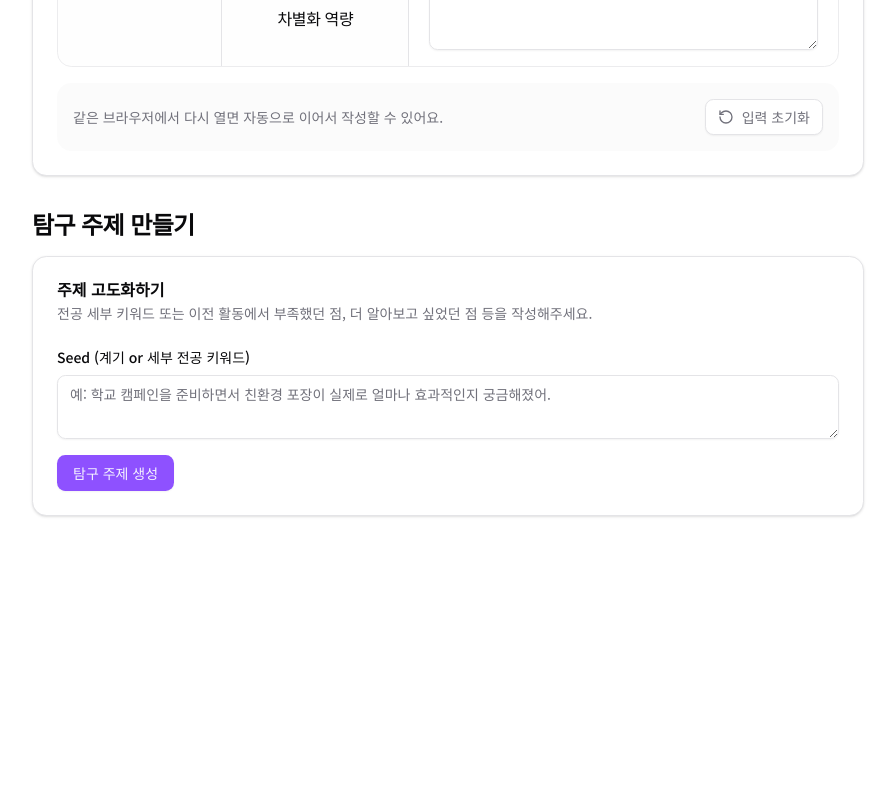
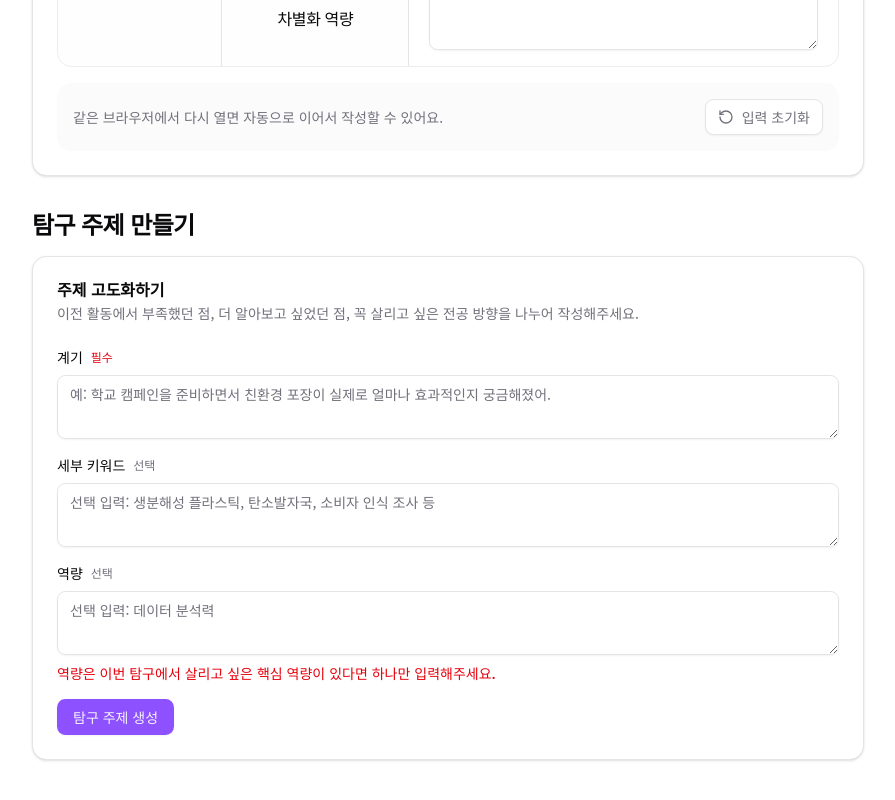
Before and after one commit to MEA-Co/MEA-Hub, a Next.js app: page /topics in a window 1280 px wide. Shown: the part 941-1741 px from the top of the page, without its empty margins (192-1087 px from the left). Before the commit the page ends 1521 px from the top, so only its background shows below. Built offline with nearby package versions, Linux system fonts and the light colour scheme.

Commit message:
update inputs

```diff
--- a/app/api/topics/previous-activity/route.ts
+++ b/app/api/topics/previous-activity/route.ts
@@ -72,37 +72,55 @@ function badRequest(message: string) {
   return NextResponse.json({ error: message }, { status: 400 });
 }
 
+function trimRequestInput(value: unknown) {
+  return typeof value === 'string' ? value.trim() : '';
+}
+
 async function generateWithModel(
   client: OpenAI,
   model: string,
   motivationInput: string,
+  detailKeywordInput: string,
+  competencyInput: string,
   worksheetSummary: string[],
 ): Promise<PreviousActivityTopicResponse> {
   const prompt = [
     '너는 대한민국 고등학생의 생활기록부용 탐구 주제를 설계하는 입학 컨설턴트다.',
     '학생이 입력한 계기를 가장 중요하게 사용하고, 재료함 내용은 보조 키워드로만 활용하라.',
+    '학생이 입력한 세부 키워드가 있다면 탐구 주제, 구체화, 사용된 키워드 목록에 반드시 반영하라.',
+    '학생이 입력한 역량이 있다면 탐구 방법론이나 구체화 방향에서 그 역량을 살릴 수 있도록 추천하라.',
     '재료함 정보는 1순위 희망 전공, 전공 세부 키워드, 전공 가치관, 차별화 역량만 참고하라.',
     '재료함 정보는 반영 가능한 것만 선택적으로 활용하고, 계기와 관련성이 낮으면 굳이 사용하지 마라.',
-    '출력은 반드시 지정된 JSON 스키마만 사용하라.',
+    '출력은 반드시 지정된 JSON 스키마만 사용하라. 또한, 출력의 어투는 개조식으로 하고, 문장형으로 응답하지 마라',
     '계기 작성 규칙:',
     '- 학생이 입력한 계기를 바탕으로 탐구의 출발점을 자연스럽고 구체적으로 정리한다.',
     '- 필요하다면 문장을 다듬을 수는 있지만 입력한 계기의 핵심 문제의식은 유지한다.',
     '주제 작성 규칙:',
     '- 반드시 키워드와 탐구 방법을 함께 포함한다.',
+    '- 학생이 입력한 세부 키워드가 있다면 해당 키워드를 반드시 포함한다.',
     '- 탐구 방법은 비교 분석, 실험, 문헌 조사, 설문, 사례 조사 등 고등학생이 수행 가능한 수준이어야 한다.',
     '구체화 작성 규칙:',
     '- 탐구를 대신 수행하지 말라.',
     '- 학생이 탐구 과정에서 구체적으로 밝혀야 할 점을 제안하라.',
     '- 변수, 비교 기준, 실험 조건, 관찰 지표, 수치화 포인트 등을 포함할 수 있다.',
+    '- 학생이 입력한 역량이 있다면 그 역량이 드러날 수 있는 방법론, 분석 기준, 산출물 방향을 포함한다.',
     '역량 작성 규칙:',
     '- 이 탐구를 통해 생활기록부에서 어필 가능한 역량을 제안하라.',
+    '- 학생이 입력한 역량이 있다면 그 역량을 중심으로 제안하되 억지로 여러 역량으로 확장하지 마라.',
     '성장 작성 규칙:',
     '- 이번 탐구 이후에 이어질 수 있는 후속 탐구 주제를 제안하라.',
     '사용된 키워드 목록 규칙:',
-    '- 주어진 재료함 내용과 입력된 계기 중 실제 결과에 반영한 키워드만 포함하라.',
+    '- 주어진 재료함 내용, 입력된 계기, 입력된 세부 키워드, 입력된 역량 중 실제 결과에 반영한 키워드만 포함하라.',
+    '- 학생이 입력한 세부 키워드가 있다면 반드시 포함하라.',
     '',
     '[학생이 입력한 계기]',
     motivationInput,
+    '',
+    '[학생이 입력한 세부 키워드]',
+    detailKeywordInput || '입력 없음',
+    '',
+    '[학생이 입력한 역량]',
+    competencyInput || '입력 없음',
     '',
     '[재료함 보조 키워드]',
     worksheetSummary.length > 0
@@ -153,7 +171,9 @@ export async function POST(request: Request) {
     return badRequest('요청 본문을 읽을 수 없습니다.');
   }
 
-  const motivationInput = body.motivationInput?.trim();
+  const motivationInput = trimRequestInput(body.motivationInput);
+  const detailKeywordInput = trimRequestInput(body.detailKeywordInput);
+  const competencyInput = trimRequestInput(body.competencyInput);
 
   if (!motivationInput) {
     return badRequest('계기를 입력해주세요.');
@@ -181,6 +201,8 @@ export async function POST(request: Request) {
         client,
         REQUESTED_MODEL,
         motivationInput,
+        detailKeywordInput,
+        competencyInput,
         worksheetSummary,
       );
       return NextResponse.json(result);
@@ -193,6 +215,8 @@ export async function POST(request: Request) {
         client,
         FALLBACK_MODEL,
         motivationInput,
+        detailKeywordInput,
+        competencyInput,
         worksheetSummary,
       );
       return NextResponse.json(result);
--- a/app/topics/_components/TopicGenerationTabs.tsx
+++ b/app/topics/_components/TopicGenerationTabs.tsx
@@ -22,6 +22,8 @@ import type { PreviousActivityTopicResponse } from '../_lib/topicGeneration';
 
 export default function TopicGenerationTabs() {
   const [motivationInput, setMotivationInput] = useState('');
+  const [detailKeywordInput, setDetailKeywordInput] = useState('');
+  const [competencyInput, setCompetencyInput] = useState('');
   const [isLoading, setIsLoading] = useState(false);
   const [error, setError] = useState<string | null>(null);
   const [result, setResult] = useState<PreviousActivityTopicResponse | null>(
@@ -29,9 +31,11 @@ export default function TopicGenerationTabs() {
   );
 
   async function handleGenerateTopic() {
-    const trimmed = motivationInput.trim();
+    const trimmedMotivation = motivationInput.trim();
+    const trimmedDetailKeyword = detailKeywordInput.trim();
+    const trimmedCompetency = competencyInput.trim();
 
-    if (!trimmed) {
+    if (!trimmedMotivation) {
       setError('계기를 먼저 입력해주세요.');
       return;
     }
@@ -61,7 +65,9 @@ export default function TopicGenerationTabs() {
             'Content-Type': 'application/json',
           },
           body: JSON.stringify({
-            motivationInput: trimmed,
+            motivationInput: trimmedMotivation,
+            detailKeywordInput: trimmedDetailKeyword,
+            competencyInput: trimmedCompetency,
             worksheet,
           }),
           timeoutMs: 60000,
@@ -93,15 +99,18 @@ export default function TopicGenerationTabs() {
         <CardHeader>
           <CardTitle>주제 고도화하기</CardTitle>
           <CardDescription>
-            전공 세부 키워드 또는 이전 활동에서 부족했던 점, 더 알아보고 싶었던
-            점 등을 작성해주세요.
+            이전 활동에서 부족했던 점, 더 알아보고 싶었던 점, 꼭 살리고 싶은
+            전공 방향을 나누어 작성해주세요.
           </CardDescription>
         </CardHeader>
         <CardContent className="space-y-4">
           <div className="space-y-2">
-            <p className="text-sm font-medium">
-              Seed (계기 or 세부 전공 키워드)
-            </p>
+            <div className="flex items-center gap-2">
+              <p className="text-sm font-medium">계기</p>
+              <span className="text-xs font-medium text-destructive">
+                필수
+              </span>
+            </div>
             <Textarea
               value={motivationInput}
               onChange={(event) =>
@@ -109,6 +118,42 @@ export default function TopicGenerationTabs() {
               }
               placeholder="예: 학교 캠페인을 준비하면서 친환경 포장이 실제로 얼마나 효과적인지 궁금해졌어."
             />
+          </div>
+
+          <div className="space-y-2">
+            <div className="flex items-center gap-2">
+              <p className="text-sm font-medium">세부 키워드</p>
+              <span className="text-xs font-medium text-muted-foreground">
+                선택
+              </span>
+            </div>
+            <Textarea
+              value={detailKeywordInput}
+              onChange={(event) =>
+                setDetailKeywordInput(event.currentTarget.value)
+              }
+              placeholder="선택 입력: 생분해성 플라스틱, 탄소발자국, 소비자 인식 조사 등"
+            />
+          </div>
+
+          <div className="space-y-2">
+            <div className="flex items-center gap-2">
+              <p className="text-sm font-medium">역량</p>
+              <span className="text-xs font-medium text-muted-foreground">
+                선택
+              </span>
+            </div>
+            <Textarea
+              value={competencyInput}
+              onChange={(event) =>
+                setCompetencyInput(event.currentTarget.value)
+              }
+              placeholder="선택 입력: 데이터 분석력"
+            />
+            <p className="text-sm font-medium text-destructive">
+              역량은 이번 탐구에서 살리고 싶은 핵심 역량이 있다면 하나만
+              입력해주세요.
+            </p>
           </div>
 
           <div className="space-y-2">
--- a/app/topics/_lib/topicGeneration.ts
+++ b/app/topics/_lib/topicGeneration.ts
@@ -2,6 +2,8 @@ import type { TopicWorksheetState } from './topicWorksheet';
 
 export type PreviousActivityTopicRequest = {
   motivationInput: string;
+  detailKeywordInput?: string;
+  competencyInput?: string;
   worksheet: TopicWorksheetState;
 };
 
```
Also changed, not shown: 1 other file (tests, documents, lock files or other folders).
